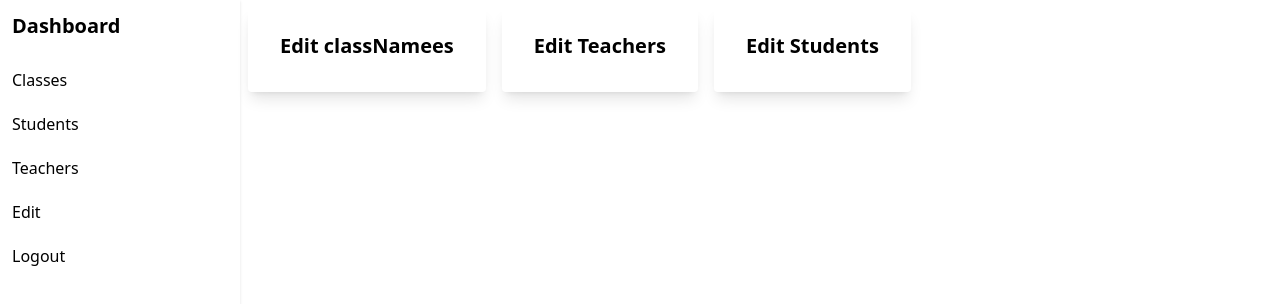
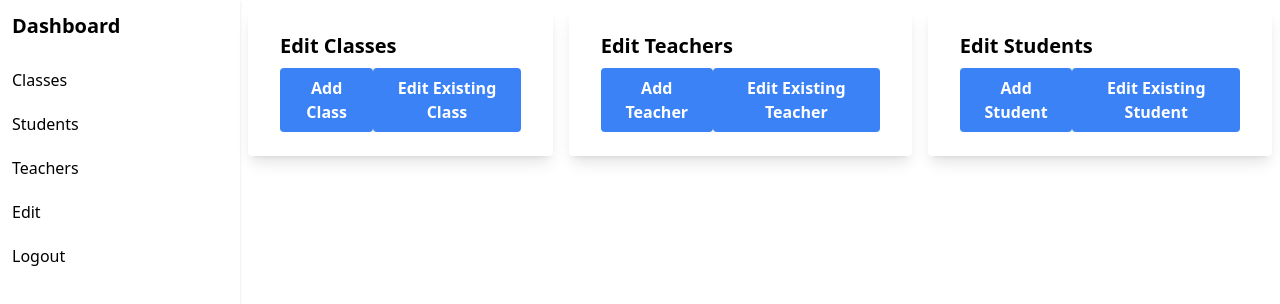
Before and after one commit to bluzeey/school-management, a Next.js app: page /dashboard/edit in a window 1280 px wide. Shown: the top 304 px of the page. Built offline with nearby package versions, Linux system fonts and the light colour scheme.

Commit message:
Update edit.js

```diff
--- a/pages/dashboard/edit.js
+++ b/pages/dashboard/edit.js
@@ -1,31 +1,55 @@
-import React from 'react'
-import Sidebar from '../../components/Sidebar'
+import React from "react";
+import Sidebar from "../../components/Sidebar";
 
 function edit() {
   return (
-    <div className='flex'>
-        <Sidebar user={'admin'}/>
+    <div className="flex">
+      <Sidebar user={"admin"} />
       <div>
         <div className="flex justify-around">
           <div className="max-w-sm rounded overflow-hidden shadow-lg p-2 m-2 ">
             <div className="px-6 py-4">
-                <p className="font-bold text-xl mb-2">Edit classNamees</p>
+              <p className="font-bold text-xl mb-2">Edit Classes</p>
+              <div className="flex">
+                <button className="bg-blue-500 hover:bg-blue-700 text-white font-bold py-2 px-4 rounded">
+                  Add Class
+                </button>
+                <button className="bg-blue-500 hover:bg-blue-700 text-white font-bold py-2 px-4 rounded">
+                  Edit Existing Class
+                </button>
+              </div>
             </div>
           </div>
           <div className="max-w-sm rounded overflow-hidden shadow-lg p-2 m-2 ">
             <div className="px-6 py-4">
               <p className="font-bold text-xl mb-2">Edit Teachers</p>
+              <div className="flex">
+                <button className="bg-blue-500 hover:bg-blue-700 text-white font-bold py-2 px-4 rounded">
+                  Add Teacher
+                </button>
+                <button className="bg-blue-500 hover:bg-blue-700 text-white font-bold py-2 px-4 rounded">
+                  Edit Existing Teacher
+                </button>
+              </div>
             </div>
           </div>
           <div className="max-w-sm rounded overflow-hidden shadow-lg p-2 m-2 ">
             <div className="px-6 py-4">
               <p className="font-bold text-xl mb-2">Edit Students</p>
+              <div className="flex">
+                <button className="bg-blue-500 hover:bg-blue-700 text-white font-bold py-2 px-4 rounded">
+                  Add Student
+                </button>
+                <button className="bg-blue-500 hover:bg-blue-700 text-white font-bold py-2 px-4 rounded">
+                  Edit Existing Student
+                </button>
               </div>
             </div>
           </div>
         </div>
       </div>
-  )
+    </div>
+  );
 }
 
-export default edit
+export default edit;
```
Lines whose indentation alone changed are shown as unchanged.
